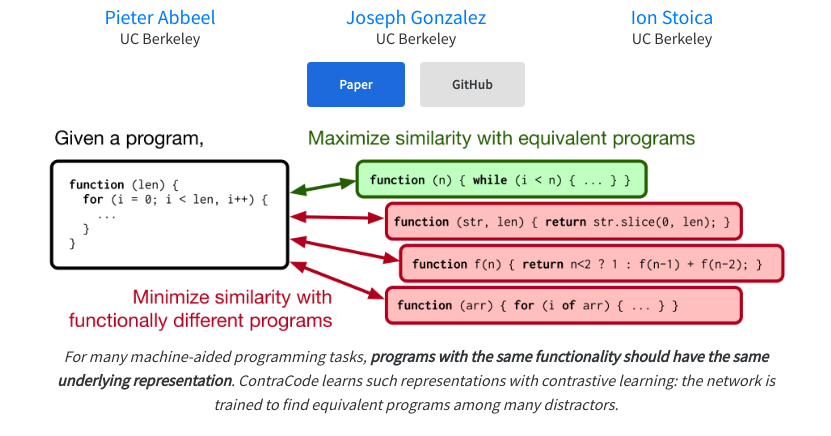
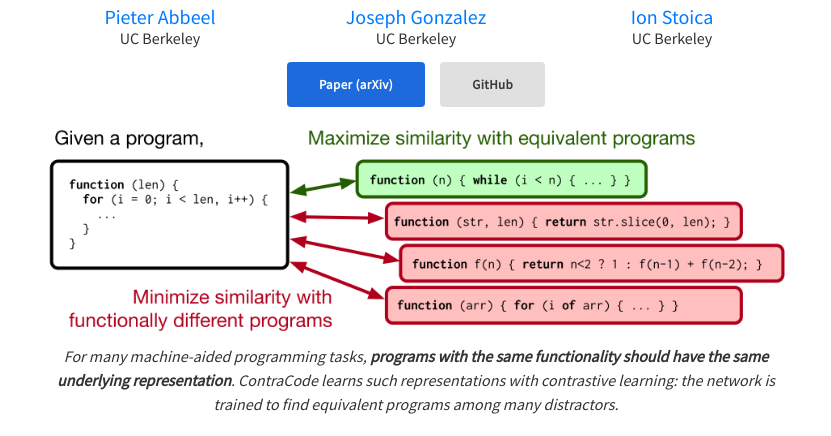
Before and after one commit to parasj/contracode, a plain HTML site: page index.html in a window 1280 px wide. Shown: the part 152-588 px from the top of the page, without its empty margins (224-1055 px from the left). Drawn offline with nearby package versions, Linux system fonts and the light colour scheme.

Commit message:
Add link to arXiv paper

```diff
--- a/index.html
+++ b/index.html
@@ -63,8 +63,7 @@
             </div>
         </div>
         <div class="buttons" style="margin-bottom: 8px;">
-            <a class="btn btn-primary" role="button" href="assets/2020_contracode.pdf">Paper</a>
-            <!-- <a class="btn btn-primary" role="button" href="#">Paper (arXiv)</a> -->
+            <a class="btn btn-primary" role="button" href="https://arxiv.org/abs/2007.04973">Paper (arXiv)</a>
             <a class="btn btn-light" role="button" href="https://github.com/parasj/contracode">GitHub</a>
         </div>
         <div class="container" style="max-width: 768px;">
```
Also changed, not shown: 1 other file.
